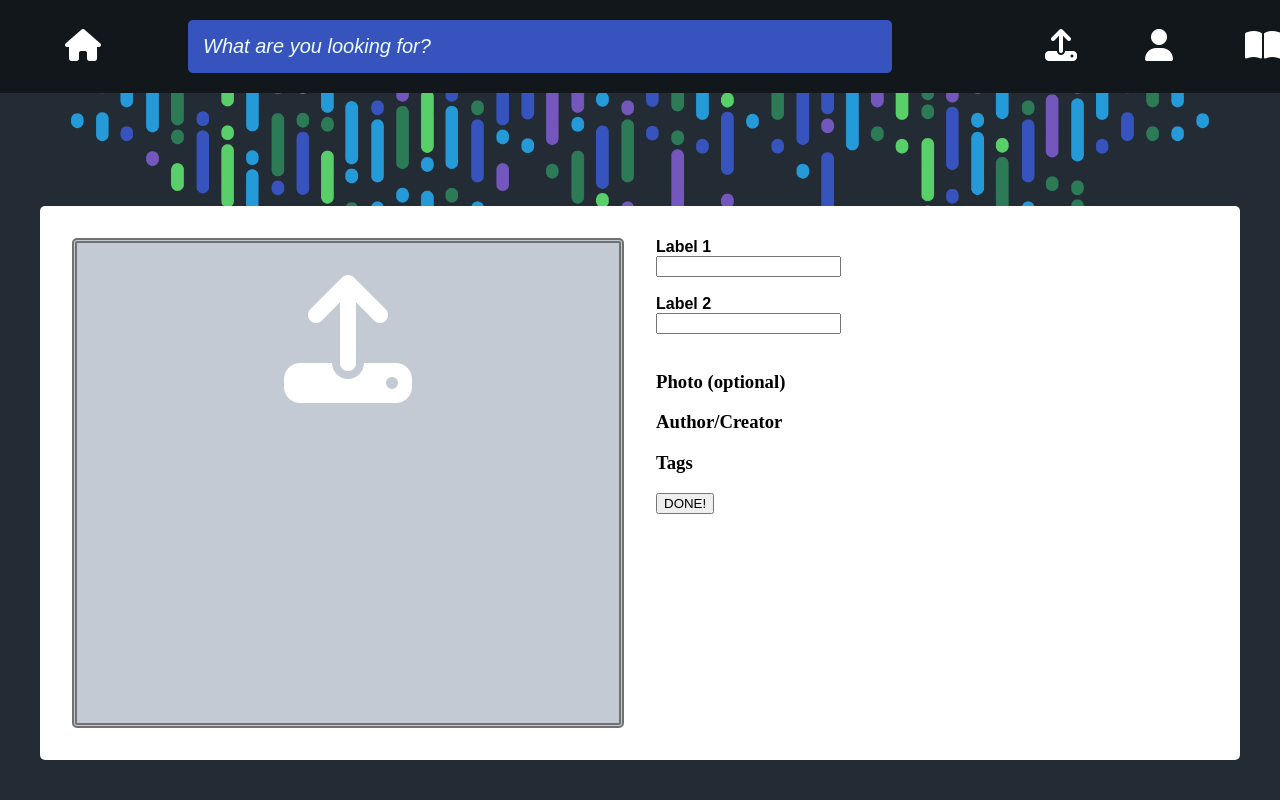
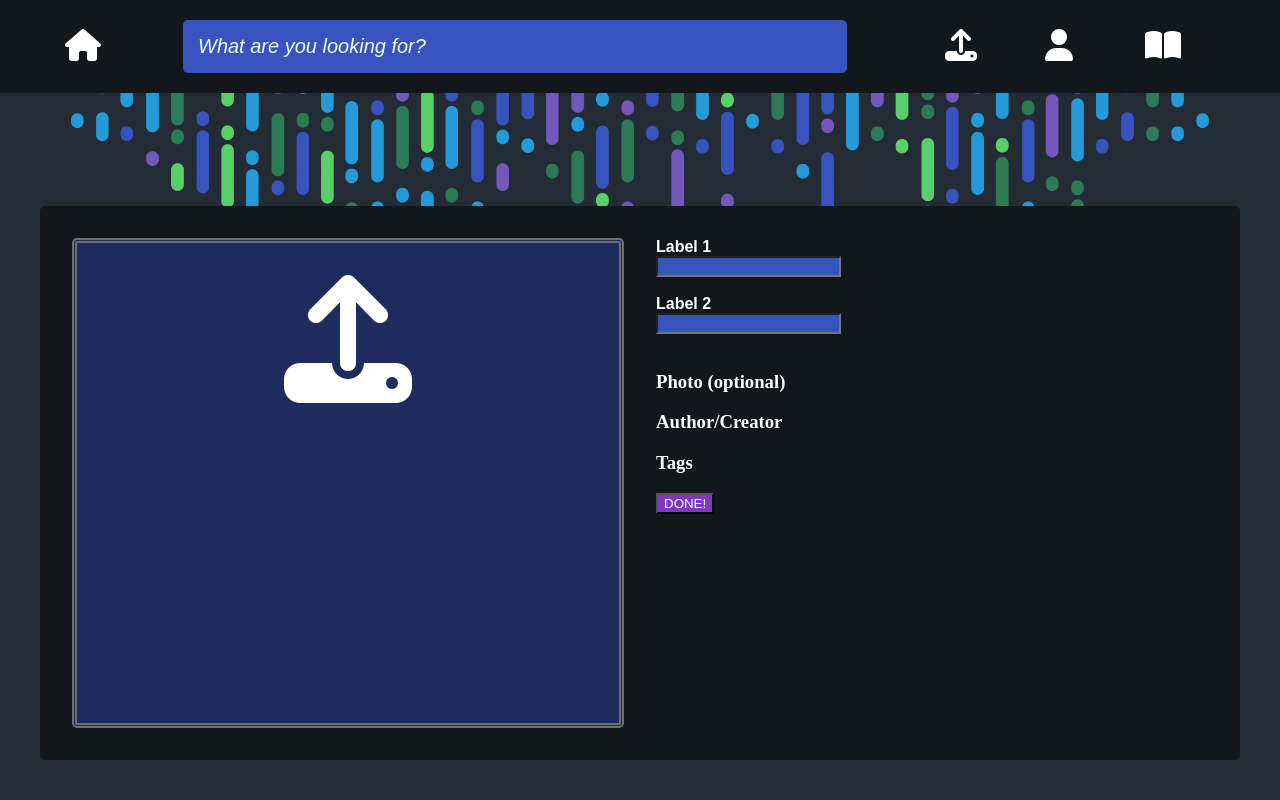
Before and after one commit to NoahZS-webdev/catalystSoundLib, a PHP site: page /uploadGate.html in a window 1280 px wide. Run offline with PHP 8.4, Linux system fonts and the light colour scheme; some libraries are stand-ins or nearby versions; some web fonts are replaced.

Commit message:
Stuff ig

```diff
--- a/css/styles.css
+++ b/css/styles.css
@@ -200,7 +200,7 @@ input[type=search], select, textarea {
     justify-content: space-around;
     width: 95%;
     flex-wrap: wrap;
-    gap: 10px
+    grid-row-gap: 10px;
 }
 
 .audioList {
@@ -253,6 +253,8 @@ input[type=search], select, textarea {
     font-family: "asap", sans-serif;
     font-weight: 600;
     font-style: normal;
+}.filterdpop2 label {
+    color: #ffffff;
 }
 
 .MOSES {
--- a/css/uploadStyles.css
+++ b/css/uploadStyles.css
@@ -1,5 +1,5 @@
 .mainSect {
-    background-color: #ffffff;
+    background-color: #12171b;
     text-align: center;
     margin: -12em 2em 2em 2em;
     padding: 1em;
@@ -11,7 +11,7 @@
 .dropBox {
     display: flex;
     flex-direction: column;
-    background-color: #c3cad3;
+    background-color: #1f2b5d;
     height: 30em;
     border-radius: 5px;
     border: double #707070 5px;
@@ -41,3 +41,19 @@
 .options {
     text-align: left;
 }
+
+.options input[type=text], select, textarea{
+    background-color: #3754BE;
+    color: #ffffff;
+}
+
+.options label{
+    color: #ffffff;
+}
+.options h3{
+    color: #ffffff;
+}
+button{
+    color: #ffffff;
+    background-color: #8337be;
+}
--- a/uploadGate.html
+++ b/uploadGate.html
@@ -31,9 +31,12 @@
 
 
         <div class="flexHeader">
-            <div class="btn"><a href="uploadGate.html"><i class="fa-solid fa-upload"></i></a></div>
+            <!--upload button-->
+            <div class="btn" style="margin-left: 0px;"><a href="uploadGate.html"><i class="fa-solid fa-upload"></i></a></div>
+            <!--User button-->
             <div class="btn"><a href="#"><i class="fa-solid fa-user"></i></a></div>
-            <div class="btn"><a href="#"><i class="fa-solid fa-book-open"></i></a></div>
+            <!--library button it currently has no planned use FIX LATER-->
+            <div class="btn" style="margin-right: 100px"><a href="#"><i class="fa-solid fa-book-open"></i></a></div>
         </div>
     </div>
 
```
